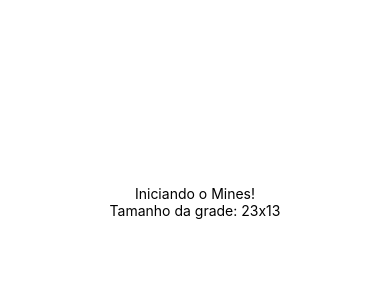
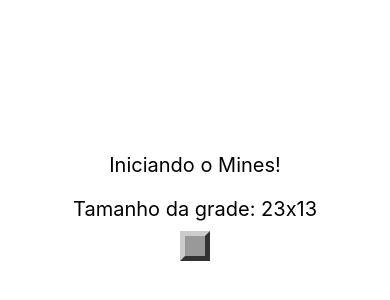
Before and after one commit to dimas7git/ReactNative---CodeCrafts, a React Native app in the folder mines/: screen / in a window 390 px wide. Shown: the part 220-520 px from the top of the page. Built offline with nearby package versions, Linux system fonts and the light colour scheme.

Commit message:
componentes campo field #01

```diff
--- a/mines/App.js
+++ b/mines/App.js
@@ -1,13 +1,13 @@
-import { StatusBar } from 'expo-status-bar';
 import { StyleSheet, Text, View } from 'react-native';
 import params from './src/params';
+import Field from './src/components/Field';
 
 export default function App() {
   return (
     <View style={styles.container}>
       <Text style={styles.welcome}>Iniciando o Mines!</Text>
       <Text style={styles.welcome}>Tamanho da grade: {params.getRowsAmount()}x{params.getColumnsAmount()}</Text>
-
+      <Field />
     </View>
   );
 }
@@ -19,4 +19,9 @@
     alignItems: 'center',
     justifyContent: 'center',
   },
+  welcome: {
+    fontSize: 20,
+    textAlign: 'center',
+    margin: 10,
+  },
 });
--- /dev/null
+++ b/mines/src/components/Field.js
@@ -0,0 +1,24 @@
+import React from "react";
+import { View, StyleSheet } from "react-native";
+import params from "../params";
+
+export default (props) => {
+    const styleField = [styles.field];
+    if (styleField.length === 1) styleField.push(styles.regular);
+    return <View style={styleField}></View>;
+};
+
+const styles = StyleSheet.create({
+    field: {
+        height: params.blockSize,
+        width: params.blockSize,
+        borderWidth: params.borderSize ,
+    },
+    regular: {
+        backgroundColor: "#999",
+        borderLeftColor: "#ccc",
+        borderTopColor: "#ccc",
+        borderRightColor: "#333",
+        borderBottomColor: "#333",
+    },
+});
```
